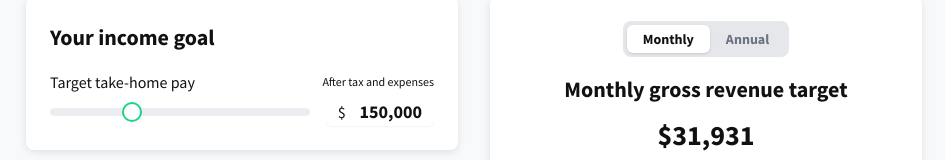
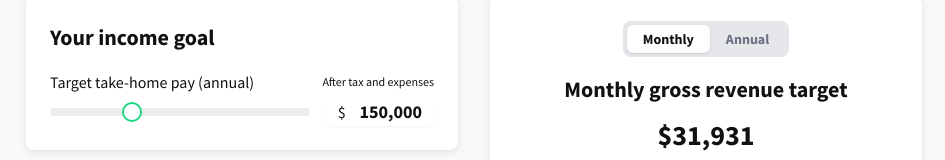
Before and after one commit to justinbohlmann/Profit-first-calculator-for-sole-traders, a React (Vite) app: page / in a window 1280 px wide. Shown: the part 141-301 px from the top of the page, without its empty margins (166-1111 px from the left). Built offline with nearby package versions, Linux system fonts and the light colour scheme.

Commit message:
copy change in App.tsx

```diff
--- a/App.tsx
+++ b/App.tsx
@@ -94,7 +94,7 @@ const App: React.FC = () => {
               <h2 className='text-[22px] font-bold text-[#111111] mb-4'>Your income goal</h2>
               <SliderInput
                 id='takeHome'
-                label='Target take-home pay'
+                label='Target take-home pay (annual)'
                 note='After tax and expenses'
                 min={0}
                 max={500000}
```
